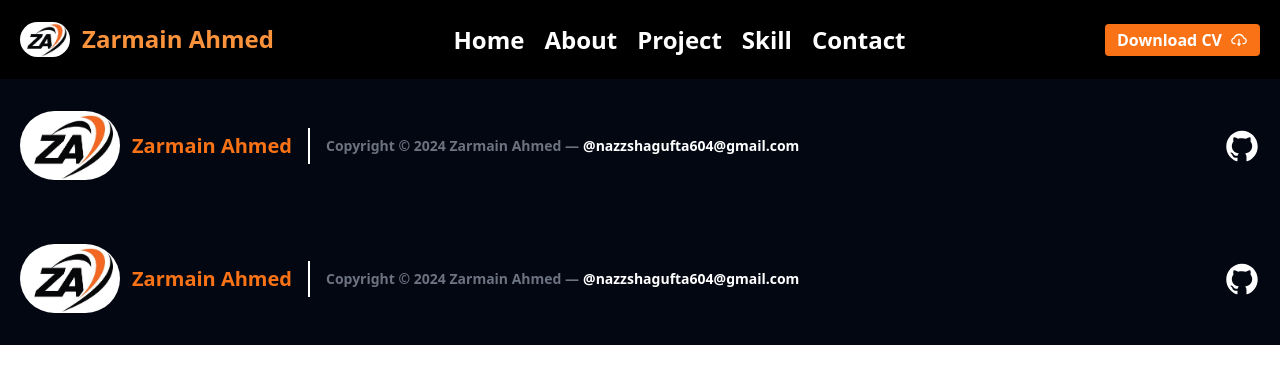
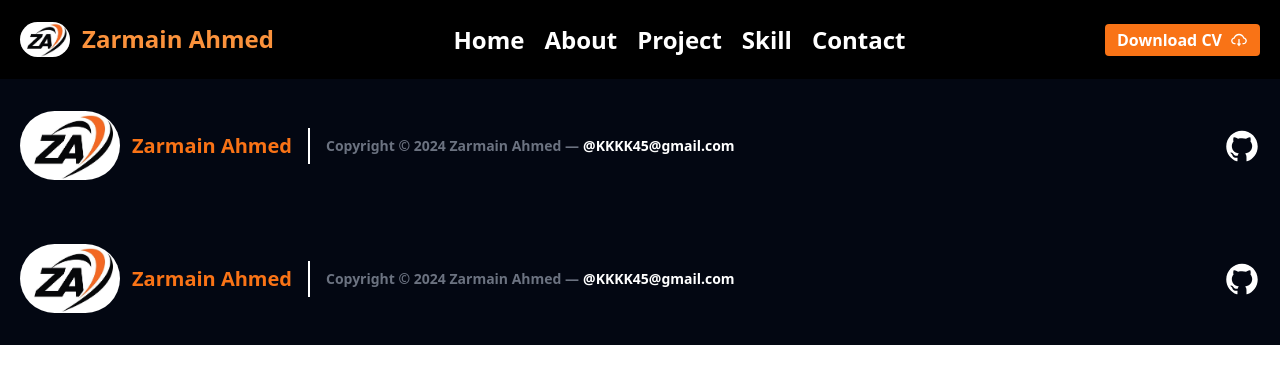
Before and after one commit to ZARMAIN-AHMED/portfolio06, a Next.js app: page /component/footer in a window 1280 px wide. Shown: the top 384 px of the page. Built offline with nearby package versions, Linux system fonts and the light colour scheme.

Commit message:
page.tsx

```diff
--- a/src/app/component/footer/page.tsx
+++ b/src/app/component/footer/page.tsx
@@ -17,7 +17,7 @@ function Footer() {
       <span className="ml-3 text-xl font-bold text-orange-500">Zarmain Ahmed</span>
     </div>
     <h2 className="text-sm text-gray-500 sm:ml-4 sm:pl-4 sm:border-l-2 border-white sm:py-2 sm:mt-0 mt-4 font-semibold">Copyright © 2024 Zarmain Ahmed —
-      <div  className="text-white ml-1 inline-flex">@nazzshagufta604@gmail.com</div>
+      <div  className="text-white ml-1 inline-flex">@KKKK45@gmail.com</div>
     </h2>
     <span className="inline-flex sm:ml-auto sm:mt-0 mt-4 justify-center sm:justify-start">
     <a  href='https://github.com/ZARMAIN-AHMED' className="text-white">
```
